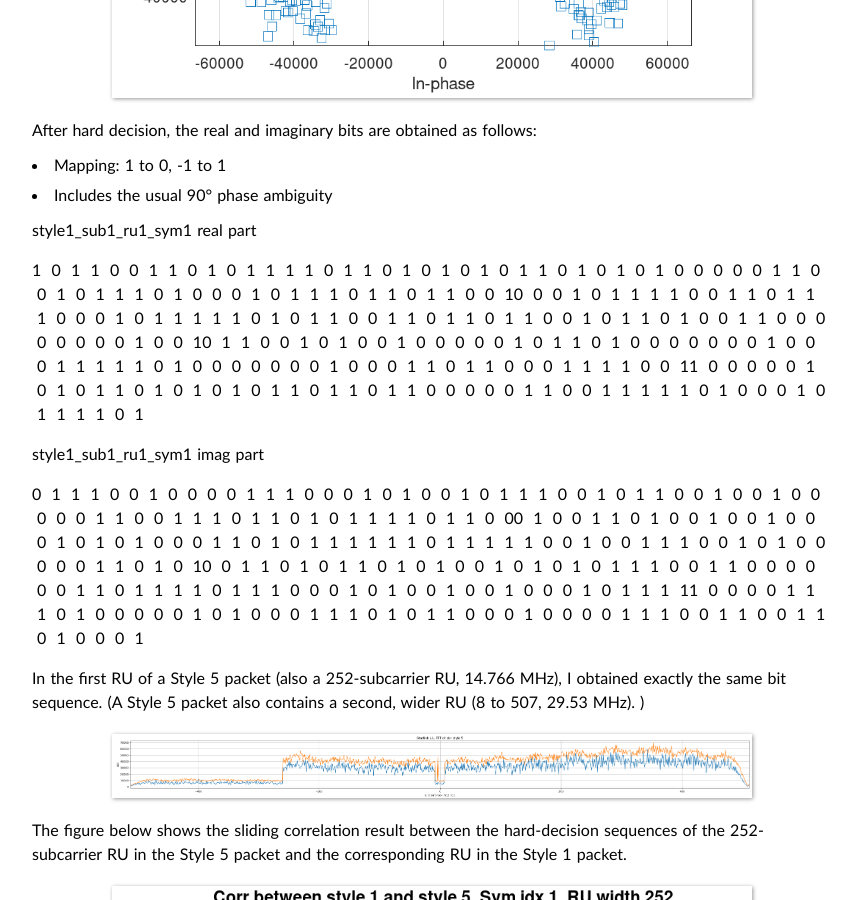
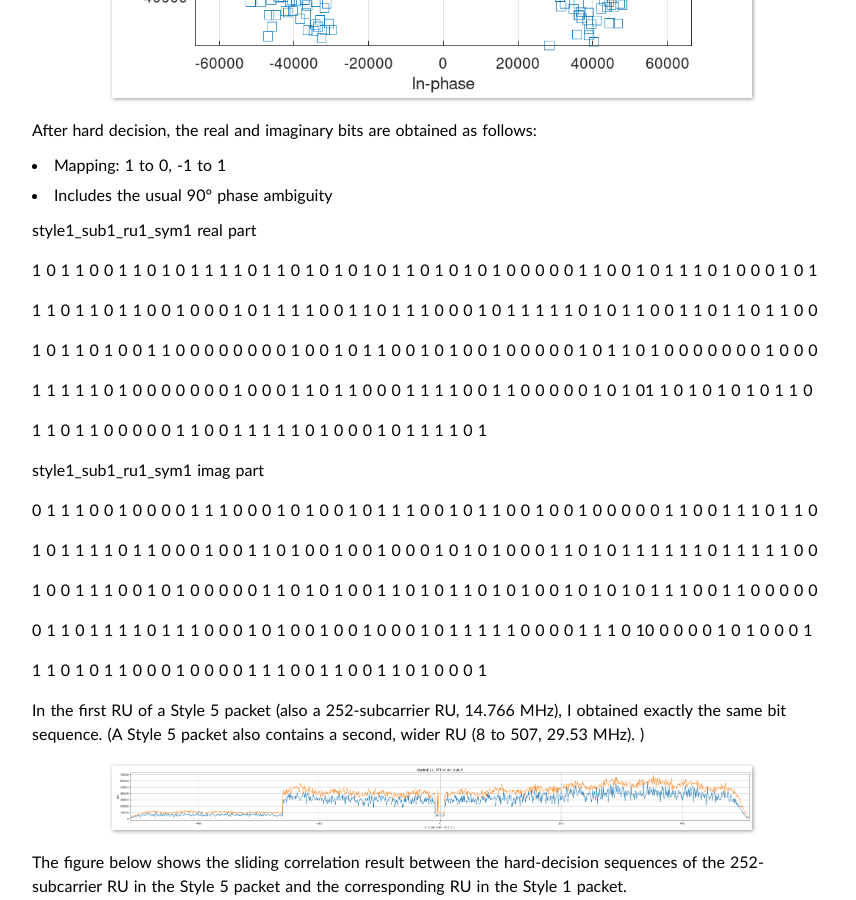
Before and after one commit to sdr-x/sdr-x.github.io, a Jekyll site: the page built from _posts/2026-06-24-starlink5.md, in a window 1280 px wide and 900 px high, scrolled down 1247 px. Shown: the whole window, without its empty margins (208-1064 px from the left). Built offline with Jekyll 4.4.1, drawn with Linux system fonts in a browser that asks for light colours; comment, search, counter and statistics services are not loaded.

Commit message:
Update bit sequences in starlink5.md

```diff
--- a/_posts/2026-06-24-starlink5.md
+++ b/_posts/2026-06-24-starlink5.md
@@ -30,11 +30,27 @@ After hard decision, the real and imaginary bits are obtained as follows:
 
 style1_sub1_ru1_sym1 real part
 
-1  0  1  1  0  0  1  1  0  1  0  1  1  1  1  0  1  1  0  1  0  1  0  1  0  1  1  0  1  0  1  0  1  0  0  0  0  0  1  1  0  0  1  0  1  1  1  0  1  0  0  0  1  0  1  1  1  0  1  1  0  1  1  0  0  10  0  0  1  0  1  1  1  1  0  0  1  1  0  1  1  1  0  0  0  1  0  1  1  1  1  1  0  1  0  1  1  0  0  1  1  0  1  1  0  1  1  0  0  1  0  1  1  0  1  0  0  1  1  0  0  0  0  0  0  0  0  1  0  0  10  1  1  0  0  1  0  1  0  0  1  0  0  0  0  0  1  0  1  1  0  1  0  0  0  0  0  0  0  1  0  0  0  1  1  1  1  1  0  1  0  0  0  0  0  0  0  1  0  0  0  1  1  0  1  1  0  0  0  1  1  1  1  0  0  11  0  0  0  0  0  1  0  1  0  1  1  0  1  0  1  0  1  0  1  1  0  1  1  0  1  1  0  0  0  0  0  1  1  0  0  1  1  1  1  1  0  1  0  0  0  1  0  1  1  1  1  0  1
+1  0  1  1  0  0  1  1  0  1  0  1  1  1  1  0  1  1  0  1  0  1  0  1  0  1  1  0  1  0  1  0  1  0  0  0  0  0  1  1  0  0  1  0  1  1  1  0  1  0  0  0  1  0  1
+
+1  1  0  1  1  0  1  1  0  0  1  0  0  0  1  0  1  1  1  1  0  0  1  1  0  1  1  1  0  0  0  1  0  1  1  1  1  1  0  1  0  1  1  0  0  1  1  0  1  1  0  1  1  0  0
+
+1  0  1  1  0  1  0  0  1  1  0  0  0  0  0  0  0  0  1  0  0  1  0  1  1  0  0  1  0 1  0  0  1  0  0  0  0  0  1  0  1  1  0  1  0  0  0  0  0  0  0  1  0  0  0
+
+1  1  1  1  1  0  1  0  0  0  0  0  0  0  1  0  0  0  1  1  0  1  1  0  0  0  1  1  1  1  0  0  1  1  0  0  0  0  0  1  0  1  01  1  0  1  0  1  0  1  0  1  1  0
+
+1  1  0  1  1  0  0  0  0  0  1  1  0  0  1  1  1  1  1  0  1  0  0  0  1  0  1  1  1  1  0  1
 
 style1_sub1_ru1_sym1 imag part
 
-0  1  1  1  0  0  1  0  0  0  0  1  1  1  0  0  0  1  0  1  0  0  1  0  1  1  1  0  0  1  0  1  1  0  0  1  0  0  1  0  0  0  0  0  1  1  0  0  1  1  1  0  1  1  0  1  0  1  1  1  1  0  1  1  0  00  1  0  0  1  1  0  1  0  0  1  0  0  1  0  0  0  1  0  1  0  1  0  0  0  1  1  0  1  0  1  1  1  1  1  1  0  1  1  1  1  1  0  0  1  0  0  1  1  1  0  0  1  0  1  0  0  0  0  0  1  1  0  1  0  10  0  1  1  0  1  0  1  1  0  1  0  1  0  0  1  0  1  0  1  0  1  1  1  0  0  1  1  0  0  0  0  0  0  1  1  0  1  1  1  1  0  1  1  1  0  0  0  1  0  1  0  0  1  0  0  1  0  0  0  1  0  1  1  1  11  0  0  0  0  1  1  1  0  1  0  0  0  0  0  1  0  1  0  0  0  1  1  1  0  1  0  1  1  0  0  0  1  0  0  0  0  1  1  1  0  0  1  1  0  0  1  1  0  1  0  0  0  1
+0  1  1  1  0  0  1  0  0  0  0  1  1  1  0  0  0  1  0  1  0  0  1  0  1  1  1  0  0  1  0  1  1  0  0  1  0  0  1  0  0  0  0  0  1  1  0  0  1  1  1  0  1  1  0
+
+1  0  1  1  1  1  0  1  1  0  0  0  1  0  0  1  1  0  1  0  0  1  0  0  1  0  0  0  1  0  1  0  1  0  0  0  1  1  0  1  0  1  1  1  1  1  1  0  1  1  1  1  1  0  0
+
+1  0  0  1  1  1  0  0  1  0  1  0  0  0  0  0  1  1  0  1  0  1  0  0  1  1  0  1  0 1  1  0  1  0  1  0  0  1  0  1  0  1  0  1  1  1  0  0  1  1  0  0  0  0  0
+
+0  1  1  0  1  1  1  1  0  1  1  1  0  0  0  1  0  1  0  0  1  0  0  1  0  0  0  1  0  1  1  1  1  1  0  0  0  0  1  1  1  0  10  0  0  0  0  1  0  1  0  0  0  1
+
+1  1  0  1  0  1  1  0  0  0  1  0  0  0  0  1  1  1  0  0  1  1  0  0  1  1  0  1  0  0  0  1
 
 In the first RU of a Style 5 packet (also a 252-subcarrier RU, 14.766 MHz), I obtained exactly the same bit sequence. (A Style 5 packet also contains a second, wider RU (8 to 507, 29.53 MHz). )
 
@@ -92,11 +108,11 @@ After hard decision, the real and imaginary bits are obtained as follows:
 
 style7_sub1_ru1_sym1 real part
 
-1  1  1  1  1  1  0  1  1  1  1  0  0  0  1  0  1  0  0  0  1  1  0  1  0  0  0  1  1  1  0  0  1  0  1  0  1  1  0  1  1  1  1  0  0  1  0  1  1  0  0  1  0  0  1  0  1  1  1  1  0  0  1
+1  1  1  1  1  1  0  1  1  1  1  0  0  0  1  0  1  0  0  0  1  1  0  1  0  0  0  1  1  1  0  0  1  0  1  0  1  1  0  1  1  1  1  0  0  1  0  1  1  0  0  1  0  0  1  0  1  1  1  1  0  0  1
 
 style7_sub1_ru1_sym1 imag part
 
-0  0  1  0  0  0  1  0  0  1  1  1  1  1  0  1  1  0  1  1  0  0  1  1  1  0  1  0  0  0  0  1  1  1  0  1  0  1  0  1  1  0  0  1  0  1  0  1  0  1  1  1  1  1  0  0  0  0  1  0  1  1  1
+0  0  1  0  0  0  1  0  0  1  1  1  1  1  0  1  1  0  1  1  0  0  1  1  1  0  1  0  0  0  0  1  1  1  0  1  0  1  0  1  1  0  0  1  0  1  0  1  0  1  1  1  1  1  0  0  0  0  1  0  1  1  1
 
 <div id="disqus_thread"></div>
 <script type="text/javascript">
```
